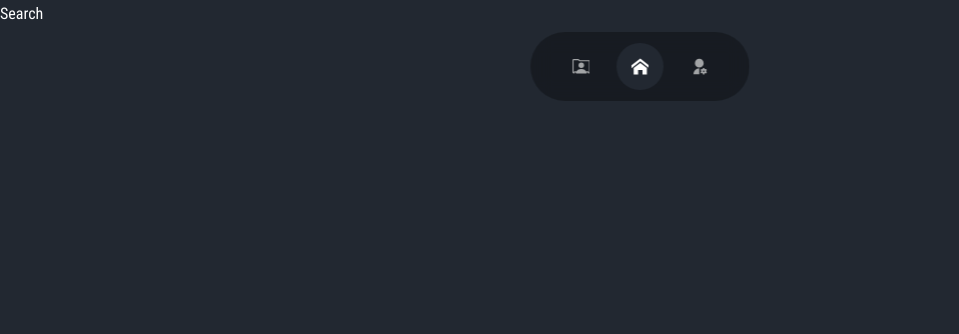
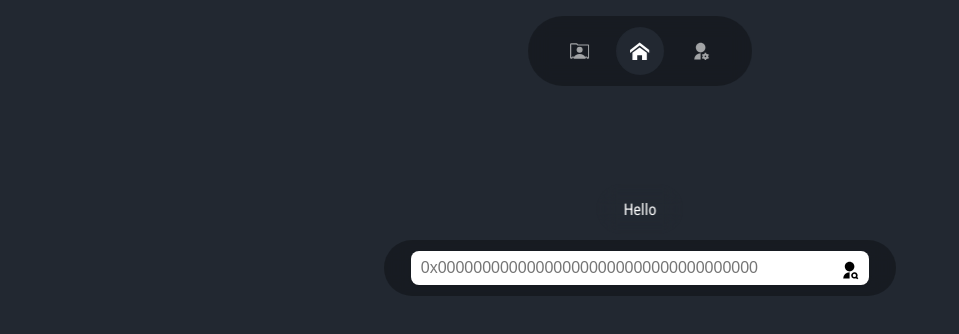
Before and after one commit to Poudel0/Validi_T_Front, a React (Create React App) app: page / in a window 1280 px wide. Shown: the top 334 px of the page, without its empty margins (0-959 px from the left). Built offline with nearby package versions, Linux system fonts and the light colour scheme.

Commit message:
SearchBar done

```diff
--- a/src/component/Navbar/Navbar.css
+++ b/src/component/Navbar/Navbar.css
@@ -7,7 +7,7 @@ nav {
   position: fixed;
   left: 50%;
   transform: translate(-50%);
-  top: 2rem;
+  top: 1rem;
   display: flex;
   gap: 0.8rem;
   border-radius: 3rem;
@@ -19,7 +19,7 @@ nav a {
   border-radius: 50%;
   display: flex;
   color: var(--color-light);
-  font-size: 1.1rem;
+  font-size: 1.2rem;
 }
 nav a:hover {
   background: rgba(0, 0, 0, 0.3);
--- a/src/component/Profile/Profile.css
+++ b/src/component/Profile/Profile.css
@@ -0,0 +1,14 @@
+.Profile_base {
+  width: max-content;
+  display: block;
+  padding: 0.7rem 1.7rem;
+  z-index: 0;
+  position: sticky;
+  left: 50%;
+  transform: translate(-50%);
+  top: 5.3rem;
+  display: flex;
+  gap: 0.8rem;
+  border-radius: 3rem;
+  backdrop-filter: blur(10px);
+}
--- a/src/component/Profile/Profile.jsx
+++ b/src/component/Profile/Profile.jsx
@@ -1,7 +1,12 @@
 import React from "react";
+import "./Profile.css";
 
 const Profile = () => {
-  return <section id="Profile" />;
+  return (
+    <section id="Profile">
+      <div className="Profile_base">Hello</div>
+    </section>
+  );
 };
 
 export default Profile;
--- a/src/component/Search/Search.css
+++ b/src/component/Search/Search.css
@@ -0,0 +1,56 @@
+.Search_Wrapper {
+  background: rgba(0, 0, 0, 0.3);
+  width: 40vw;
+  display: block;
+  padding: 0.7rem 1.7rem;
+  z-index: 1;
+  position: sticky;
+  left: 50%;
+  transform: translate(-50%);
+  top: 15rem;
+  display: flex;
+  gap: 0.8rem;
+  border-radius: 3rem;
+  backdrop-filter: blur(10px);
+}
+.Search_Wrapper a {
+  background: transparent;
+  padding: 0.2rem;
+  border-radius: 50%;
+  margin-top: auto;
+  display: inline-flex;
+  color: var(--color-light);
+  /* font-size: 1.2rem; */
+}
+.Search_Wrapper a:hover {
+  background: rgba(0, 0, 0, 0.3);
+}
+
+.Search_Bar {
+  display: flex;
+  align-items: center;
+  flex-grow: 1;
+  /* width: 100%; */
+  /* max-width: 400px; */
+  background-color: #fff;
+  border-radius: 0.5rem;
+  box-shadow: 0 2px 4px rgba(0, 0, 0, 0.1);
+  padding: 0.1rem 0.4rem;
+}
+
+.Search_Bar input[type="text"] {
+  flex-grow: 1;
+  border: none;
+  outline: none;
+  padding: 0.4rem 0.2rem;
+  font-size: 1rem;
+}
+
+.Search_Bar a {
+  display: flex;
+  align-items: center;
+  color: #000;
+  text-decoration: none;
+  margin-left: 0.5rem;
+  font-size: 1.2rem;
+}
--- a/src/component/Search/Search.jsx
+++ b/src/component/Search/Search.jsx
@@ -1,7 +1,20 @@
 import React from "react";
 import "./Search.css";
+import { RiUserSearchFill } from "react-icons/ri";
 const Search = () => {
-  return <div>Search</div>;
+  return (
+    <div className="Search_Wrapper">
+      <div className="Search_Bar">
+        <input
+          type="text"
+          id="Bar"
+          placeholder="0x000000000000000000000000000000000000"
+        />
+        <a href="#">
+          <RiUserSearchFill />
+        </a>
+      </div>
+    </div>
+  );
 };
-// import "./Search.css";
 export default Search;
```
